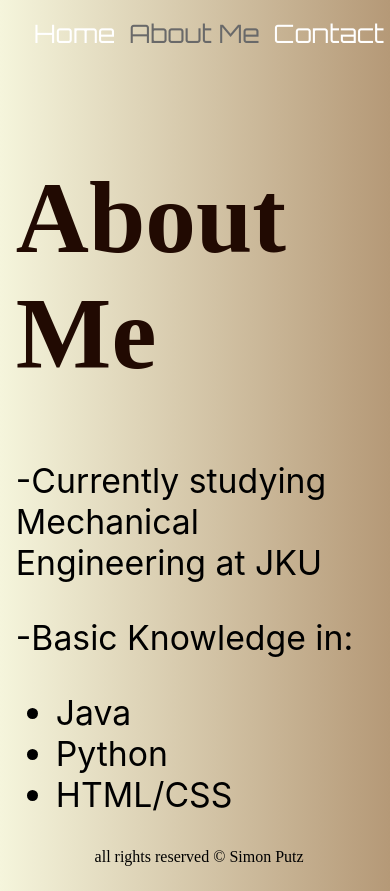
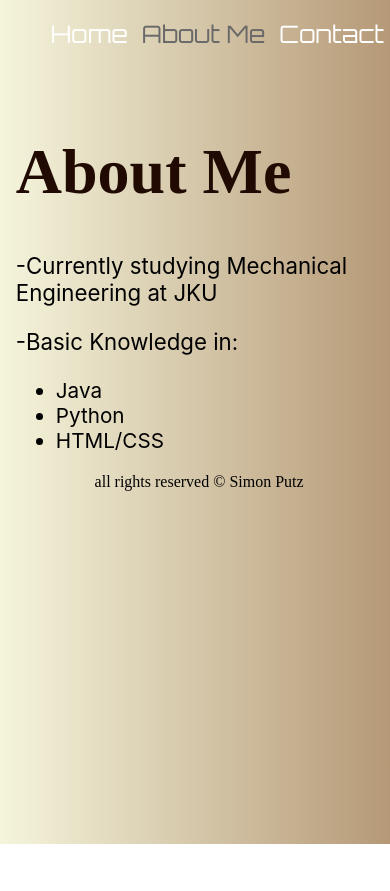
Before and after one commit to s-putz/sputz, a website: page aboutme.html in a window 390 px wide. After the commit the page ends 844 px from the top, so only its background shows below. Drawn offline with Linux system fonts and the light colour scheme.

Commit message:
responsive changes

```diff
--- a/Styles/style.css
+++ b/Styles/style.css
@@ -8,7 +8,6 @@ body{
 }
 
 header{
-    overflow-y: hidden;
     display: flex;
     flex-direction: column;
     align-items: flex-start;
@@ -19,13 +18,12 @@ header{
 main{
     align-items: center;
     font-family: Inter, sans-serif;
-    font-size: 4vh;
+    font-size: clamp(1rem, calc(1.6vw + 1rem), 5rem);
     margin-left: 2vw;
     margin-right: auto;
 }
 
 footer{
-    overflow-y: hidden;
     display: flex;
     flex-direction: column;
     align-items: flex-end;
@@ -39,29 +37,37 @@ footer{
 
 h1{
     color: #210a02;
-    font-size: 12vh;
+    font-size: clamp(4rem, calc(10vw + 1rem), 7rem);
     font-family: "Times New Roman", consolas, serif;
     font-weight: 800;
 }
 
-h1.title{
-    font-size: 15vh;
+@media only screen and (max-width: 600px){
+    h1.title{
+        font-size: 25vw;
+    }
 }
 
+@media only screen and (min-width: 600px){
+    h1.title{
+        font-size: clamp(2rem, calc(10vw + 1rem), 20rem)
+    }
+}
+
+
 p{
-    font-size: 4vh;
     text-align: left;
 }
 
 ul{
-    font-size: 4vh;
+    font-size: clamp(.8rem, calc(1.2vw + 1rem), 3rem);
     left: 2vw;
     font-weight: 400;
 }
 
 button{
     display: inline-flex;
-    font-size: 3vh;
+    font-size: clamp(1.5rem, calc(.8vw + 1rem), 3rem);
     color: white;
     font-family: "Orbitron", consolas, serif;
     border: none;
@@ -83,7 +89,7 @@ nav{
     flex-direction: row;
     align-items: center;
     z-index: 99;
-    margin-top: 2vw;
+    margin-top: 2.5vw;
     margin-left: auto;
     margin-right: 2vw;
 }
--- a/aboutme.html
+++ b/aboutme.html
@@ -6,7 +6,6 @@
   <meta name="description" content="Portfolio of Simon Putz">
   <meta name="keywords" content="Portfolio, Simon, Putz">
   <meta name="author" content="Simon Putz">
-  <meta name="viewport" content="width=device-width, initial-scale=1.0">
   <title>Putz Simon</title>
   <meta http-equiv="X-Frame-Options" content="DENY">
   <link rel="stylesheet" href="Styles/style.css">
```
Also changed, not shown: contact.html (+0 -1 lines), index.html (+0 -1 lines).
